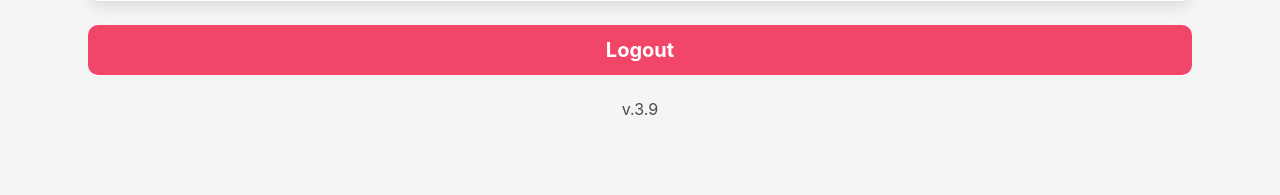
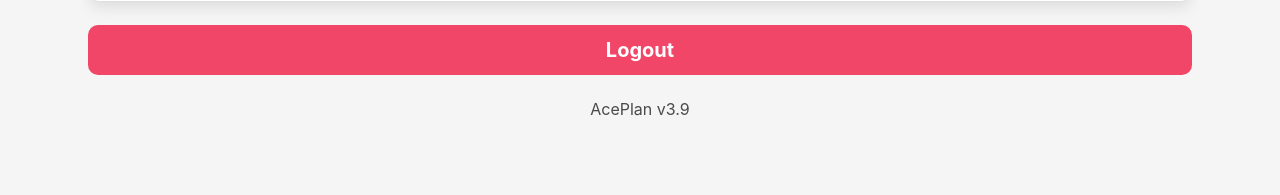
Before and after one commit to lynusdev/AcePlan, a Flask app: page /settings in a window 1280 px wide. Shown: the part 639-834 px from the top of the page. Run offline with Flask 3, Linux system fonts and the light colour scheme; a user stored in the database is signed in; some libraries are stand-ins or nearby versions.

Commit message:
dash fix

```diff
--- a/website/templates/settings.html
+++ b/website/templates/settings.html
@@ -82,6 +82,6 @@ navigation %}
       Logout
     </button>
   </div>
-  <h2 class="subtitle has-text-centered pt-5 is-6">v.3.9</h2>
+  <h2 class="subtitle has-text-centered pt-5 is-6">AcePlan v3.9</h2>
 </div>
 {% endblock %}
--- a/website/views.py
+++ b/website/views.py
@@ -68,28 +68,28 @@ def home():
             cleaned_row = []
 
             # Hour
-            row_hour = html.unescape(row["data"][0].replace(' ', ""))
+            row_hour = html.unescape(row["data"][0].replace(' ', "")).replace('---', "-")
             if row_hour == "":
                 cleaned_row.append("-")
             else:
                 cleaned_row.append(row_hour)
 
             # Subject
-            row_subject = html.unescape(row["data"][2])
+            row_subject = html.unescape(row["data"][2]).replace('---', "-")
             if row_subject == "":
                 cleaned_row.append("-")
             else:
                 cleaned_row.append(row_subject)
 
             # Room
-            row_room = html.unescape(row["data"][3].split(" (")[0].replace('<span class="substMonitorSubstElem">', "").replace('</span>', ""))
+            row_room = html.unescape(row["data"][3].split(" (")[0].replace('<span class="substMonitorSubstElem">', "").replace('</span>', "")).replace('---', "-")
             if row_room == "":
                 cleaned_row.append("-")
             else:
                 cleaned_row.append(row_room)
 
             # Teacher
-            row_teacher = html.unescape(row["data"][4].split(" (")[0].replace('<span class="substMonitorSubstElem">', "").replace('</span>', ""))
+            row_teacher = html.unescape(row["data"][4].split(" (")[0].replace('<span class="substMonitorSubstElem">', "").replace('</span>', "")).replace('---', "-")
             if row_teacher == "":
                 cleaned_row.append("-")
             else:
```
